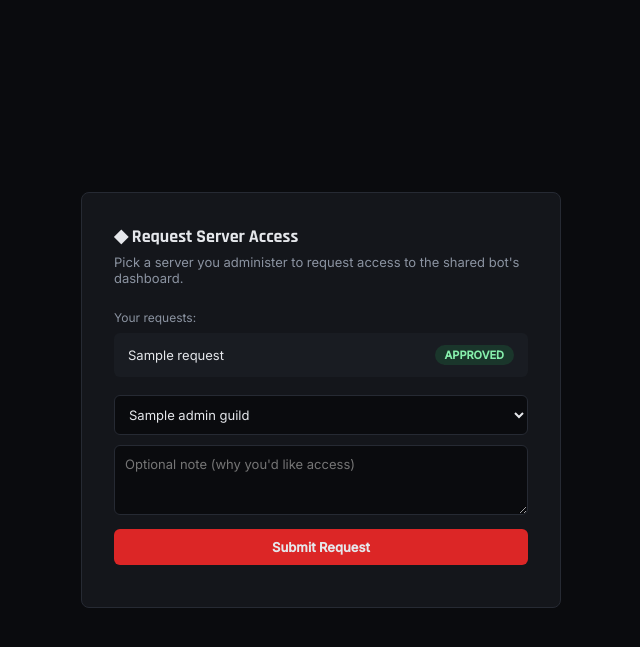
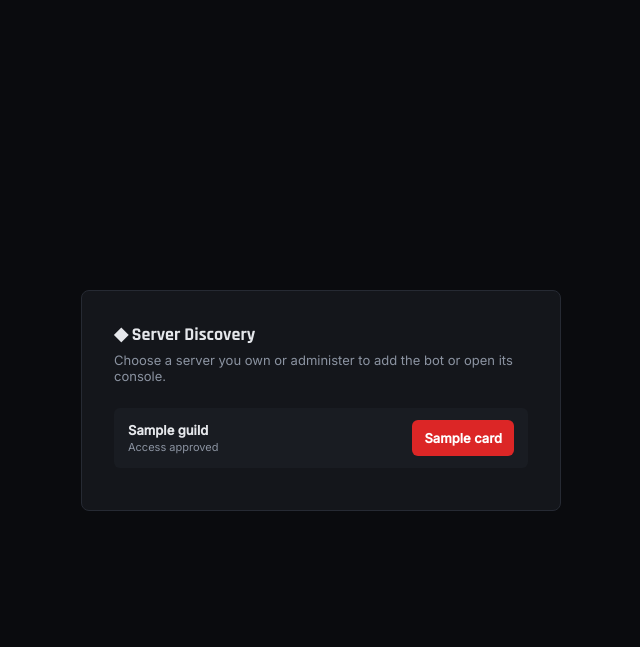
Before and after one commit to Superluks5/sw_announcement_bot, a Flask app: template dashboard/templates/request_access.html in a window 1280 px wide. Shown: the top 647 px of the page, without its empty margins (319-959 px from the left). Run offline with Flask 3, Linux system fonts and the light colour scheme; the template is opened without the code that fills it: most values are stand-ins (such as "Sample title", 1, 10 or a date in 2020).

Commit message:
Implemented server discovery.

```diff
--- a/dashboard/app.py
+++ b/dashboard/app.py
@@ -277,8 +277,13 @@
     if ALLOWED_USER_IDS and user_id in ALLOWED_USER_IDS:
         guilds.append({"id": str(GUILD_ID), "name": "Primary server"})
 
+    administered_ids = {str(guild["id"]) for guild in session.get("administered_guilds", [])}
     if user_id.isdigit():
-        for entry in reg.get_approved_guilds_for_owner(int(user_id)):
+        for entry in reg.list_all():
+            if entry.status != "approved":
+                continue
+            if str(entry.guild_id) not in administered_ids and entry.owner_discord_id != int(user_id):
+                continue
             if str(entry.guild_id) not in {g["id"] for g in guilds}:
                 guilds.append({"id": str(entry.guild_id), "name": entry.guild_name})
 
@@ -1028,14 +1033,36 @@
         return redirect(url_for("request_access_page"))
 
     admin_guilds = session.get("administered_guilds", [])
-    my_requests = [reg.get_request_for_guild(int(g["id"])) for g in admin_guilds]
-    my_requests = [r for r in my_requests if r is not None]
+    server_cards = []
+    for guild in admin_guilds:
+        entry = reg.get_request_for_guild(int(guild["id"]))
+        if entry and entry.status == "approved" and entry.bot_present:
+            action = "console"
+            action_label = "Open console"
+        elif entry and entry.status == "approved":
+            action = "invite"
+            action_label = "Add bot"
+        else:
+            action = "request"
+            action_label = "Request access" if not entry else f"Request again ({entry.status})"
+        action_url = None
+        if action == "console":
+            action_url = url_for("select_server", guild_id=int(guild["id"]))
+        elif action == "invite":
+            action_url = bot_invite_url(int(guild["id"]))
+        server_cards.append({
+            "guild": guild,
+            "entry": entry,
+            "action": action,
+            "action_label": action_label,
+            "action_url": action_url,
+        })
 
     return render_template(
         "request_access.html",
         username=session.get("username"),
         admin_guilds=admin_guilds,
-        my_requests=my_requests,
+        server_cards=server_cards,
     )
 
 
@@ -1314,7 +1341,7 @@
         return False
 
 
-def bot_invite_url() -> str | None:
+def bot_invite_url(guild_id: int | None = None) -> str | None:
     """Build an invite URL for the bot represented by ``DISCORD_TOKEN``.
 
     The dashboard OAuth client may be a separate DEV application, so its
@@ -1336,11 +1363,15 @@
         bot_id = response.json().get("id")
         if not bot_id:
             return None
-        params = urlencode({
+        params = {
             "client_id": bot_id,
             "scope": "bot applications.commands",
             "permissions": BOT_INVITE_PERMISSIONS,
-        })
+        }
+        if guild_id is not None:
+            params["guild_id"] = str(guild_id)
+            params["disable_guild_select"] = "true"
+        params = urlencode(params)
         return f"https://discord.com/oauth2/authorize?{params}"
     except Exception as e:
         print(f"⚠️ Failed to build bot invite URL: {e}")
--- a/dashboard/templates/request_access.html
+++ b/dashboard/templates/request_access.html
@@ -35,8 +35,8 @@
 </head>
 <body>
     <div class="card">
-        <h1>◆ Request Server Access</h1>
-        <p class="sub">Pick a server you administer to request access to the shared bot's dashboard.</p>
+        <h1>◆ Server Discovery</h1>
+        <p class="sub">Choose a server you own or administer to add the bot or open its console.</p>
 
         {% with messages = get_flashed_messages(with_categories=true) %}
             {% for category, message in messages %}
@@ -44,25 +44,30 @@
             {% endfor %}
         {% endwith %}
 
-        {% if my_requests %}
-        <p style="font-size: 12px; color: #8b93a1; margin-bottom: 8px;">Your requests:</p>
-        {% for r in my_requests %}
-        <div class="status-row">
-            <span>{{ r.guild_name }}</span>
-            <span class="status-badge status-{{ r.status }}">{{ r.status }}</span>
+        {% if server_cards %}
+        <div style="margin-top: 18px;">
+        {% for card in server_cards %}
+        <div class="status-row" style="gap: 14px;">
+            <div style="min-width: 0;">
+                <strong style="display: block; overflow: hidden; text-overflow: ellipsis; white-space: nowrap;">{{ card.guild.name }}</strong>
+                <span style="color: #8b93a1; font-size: 11px;">
+                    {% if card.action == 'console' %}Bot connected{% elif card.action == 'invite' %}Approved, bot not added{% elif card.entry %}Access {{ card.entry.status }}{% else %}Bot not added{% endif %}
+                </span>
+            </div>
+            {% if card.action == 'request' %}
+            <form method="POST" style="margin: 0; flex: 0 0 auto;">
+                <input type="hidden" name="csrf_token" value="{{ csrf_token }}">
+                <input type="hidden" name="guild_id" value="{{ card.guild.id }}">
+                <button type="submit" style="width: auto; margin: 0; white-space: nowrap;">{{ card.action_label }}</button>
+            </form>
+            {% elif card.action_url %}
+            <a href="{{ card.action_url }}" style="background: #dc2626; color: #fff; padding: 10px 12px; border-radius: 6px; text-decoration: none; font-size: 13px; font-weight: 600; white-space: nowrap;">{{ card.action_label }}</a>
+            {% else %}
+            <span style="color: #8b93a1; font-size: 12px;">Invite unavailable</span>
+            {% endif %}
         </div>
         {% endfor %}
-        {% endif %}
-
-        {% if admin_guilds %}
-        <form method="POST" style="margin-top: 18px;">
-            <input type="hidden" name="csrf_token" value="{{ csrf_token }}">
-            <select name="guild_id" required>
-                {% for g in admin_guilds %}<option value="{{ g.id }}">{{ g.name }}</option>{% endfor %}
-            </select>
-            <textarea name="note" placeholder="Optional note (why you'd like access)" rows="3"></textarea>
-            <button type="submit">Submit Request</button>
-        </form>
+        </div>
         {% else %}
         <p class="sub">No servers found where you're the owner or an administrator.</p>
         {% endif %}
```
Also changed, not shown: tests/test_owner_panel.py (+12 -1 lines).
